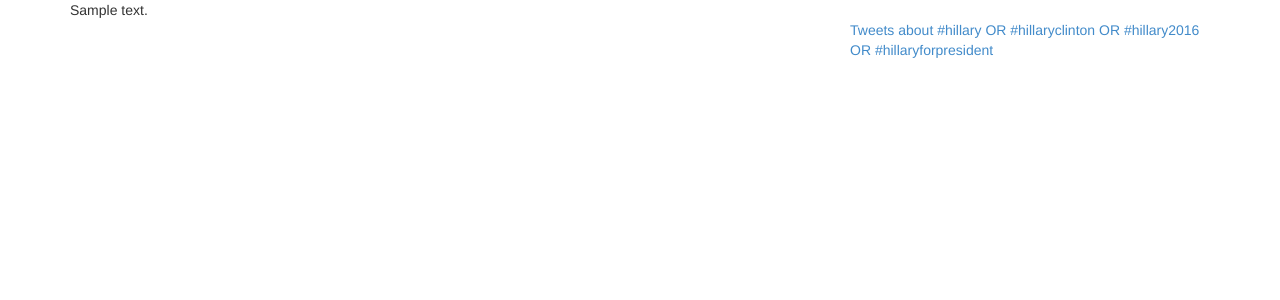
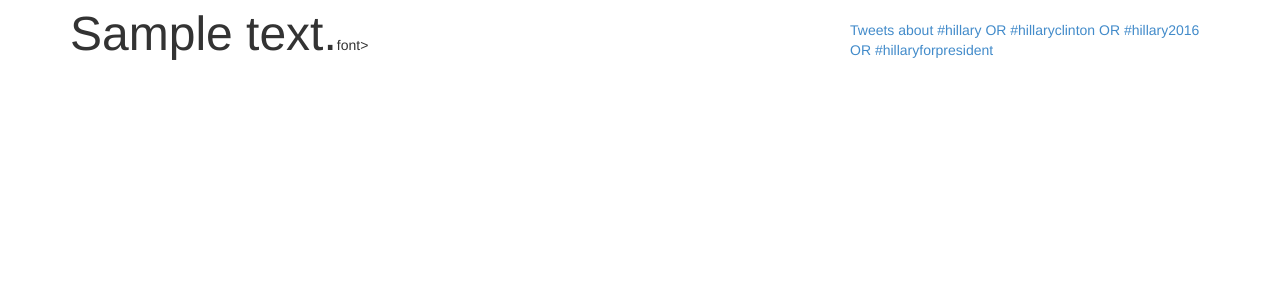
Before and after one commit to peterbolson/hillary, a Python web app: template hillary/templates/index.html in a window 1280 px wide. Shown: the top 300 px of the page. Run offline with Jinja, Linux system fonts and the light colour scheme; the template is opened without the code that fills it: most values are stand-ins (such as "Sample title", 1, 10 or a date in 2020); some libraries are stand-ins or nearby versions.

Commit message:
Changed font size

```diff
--- a/hillary/templates/index.html
+++ b/hillary/templates/index.html
@@ -4,7 +4,7 @@
 <div class="container">
   <div class="row">
     <div class="col-sm-4">
-    <p>{{ welcome_message }}</p>
+    <p><font size="30">{{ welcome_message }}</font>font></p>
     </div>
     <div class="col-sm-4">
     </div>
```
